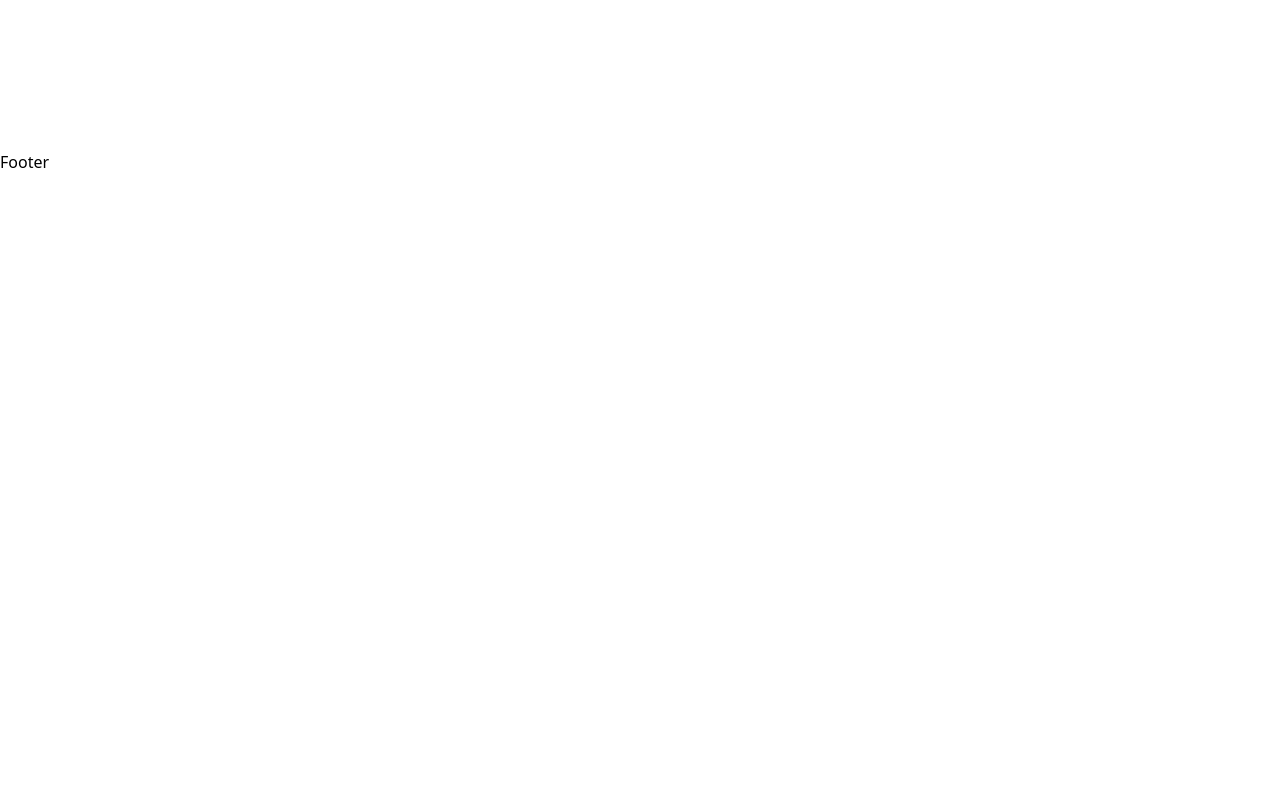
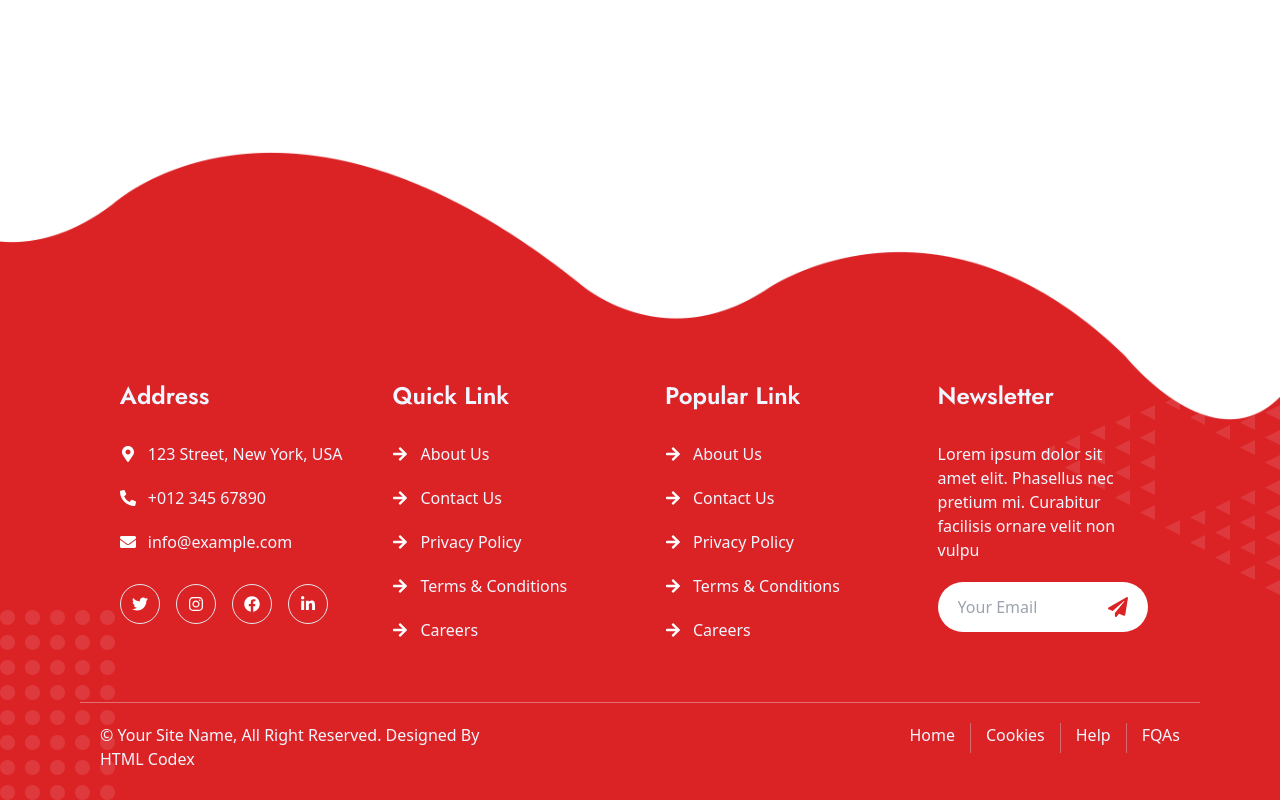
Before and after one commit to PranavPradeep390/fitapp, a React (Create React App) app: page / in a window 1280 px wide. Shown: the part 5766-6566 px from the top of the page. Before the commit the page ends 5940 px from the top, so only its background shows below. Built offline with nearby package versions, Linux system fonts and the light colour scheme.

Commit message:
add footer

```diff
--- a/src/components/Footer.jsx
+++ b/src/components/Footer.jsx
@@ -1,8 +1,184 @@
 import React from 'react'
+import bg from '../Assets/bg-top.png'
+import { FaMapMarkerAlt,FaPhoneAlt,FaEnvelope,FaTwitter,FaInstagram,FaFacebook,FaLinkedinIn,FaPaperPlane,FaArrowRight} from 'react-icons/fa';
+import bgcircle from '../Assets/bg-circle.png'
+import bgtriangle from '../Assets/bg-triangle.png'
+
 
 function Footer() {
   return (
-    <div>Footer</div>
+    <div className='min-h-[650px] bg-[#db2326] bg-no-repeat' style={{ backgroundImage: `url(${bgcircle}),url(${bgtriangle})`, backgroundPosition: 'left bottom, right center',}}>
+      <img src={bg} alt='bottom-bg'/>
+      <div className=' flex justify-center items-center   mt-[-40px] '>
+          <div className='grid lg:grid-cols-4 gap-[50px]  px-[40px] '>
+
+
+            {/* 1st div */}
+             <div className='flex flex-col'>
+                  <div className='mb-[30px]'>
+                    <h1 className='text-[#F0F6FF] font-semibold text-2xl font_jost'>Address</h1>
+                  </div>
+
+                  <div className='flex flex-col space-y-[20px]'>
+                      <div className='flex gap-3'>
+                        <div className=' flex justify-center items-center'> <FaMapMarkerAlt className='text-white'/></div>
+
+                        <p className='text-[#F0F6FF] font-normal '>123 Street, New York, USA</p>
+                      </div>
+                      <div className='flex gap-3'>
+                      <div className=' flex justify-center items-center'>
+                        <FaPhoneAlt  className='text-white'/>
+                        </div>
+                        <p className='text-[#F0F6FF]'>+012 345 67890</p>
+                      </div>
+                      <div className='flex gap-3'>
+                      <div className=' flex justify-center items-center'>
+                        <FaEnvelope  className='text-white'/>
+                        </div>
+                        <p className='text-[#F0F6FF]'>info@example.com</p>
+                      </div>
+                  </div>
+
+                  <div className='flex gap-4 mt-[30px]'>
+                     <div className=' rounded-full w-[40px] h-[40px] flex justify-center items-center border  hover:bg-white  text-white hover:text-[#db2326]'><a><FaTwitter/></a></div>
+                     <div className=' rounded-full w-[40px] h-[40px] flex justify-center items-center border hover:bg-white text-white hover:text-[#db2326]'><a><FaInstagram className=''/></a></div>
+                     <div className=' rounded-full w-[40px] h-[40px] flex justify-center items-center border hover:bg-white text-white hover:text-[#db2326]'><a><FaFacebook className=''/></a></div>
+                     <div className=' rounded-full w-[40px] h-[40px] flex justify-center items-center border hover:bg-white text-white hover:text-[#db2326]'><a><FaLinkedinIn className=''/></a></div>
+                  </div>
+
+             </div>
+
+
+            {/* 2nd div */}
+             <div className='flex flex-col'>
+
+             <div className='mb-[30px]'>
+                    <h1 className='text-[#F0F6FF] font-semibold text-2xl font_jost'>Quick Link</h1>
+                  </div>
+
+                  <div className='flex flex-col space-y-[20px]'>
+                  <div className='flex gap-3'>
+                        <div className=' flex justify-center items-center'> <FaArrowRight className='text-white'/></div>
+
+                        <p className='text-[#F0F6FF] font-normal cursor-pointer transition-transform duration-200 hover:scale-110  '>About Us</p>
+                      </div>
+                      <div className='flex gap-3'>
+                        <div className=' flex justify-center items-center'> <FaArrowRight className='text-white'/></div>
+
+                        <p className='text-[#F0F6FF] font-normal cursor-pointer transition-transform duration-200 hover:scale-110  '>Contact Us</p>
+                      </div>
+                      <div className='flex gap-3'>
+                        <div className=' flex justify-center items-center'> <FaArrowRight className='text-white'/></div>
+
+                        <p className='text-[#F0F6FF] font-normal  cursor-pointer transition-transform duration-200 hover:scale-110 '>Privacy Policy</p>
+                      </div>
+                      <div className='flex gap-3'>
+                        <div className=' flex justify-center items-center'> <FaArrowRight className='text-white'/></div>
+
+                        <p className='text-[#F0F6FF] font-normal cursor-pointer transition-transform duration-200 hover:scale-110  '>Terms & Conditions</p>
+                      </div>
+                      <div className='flex gap-3'>
+                        <div className=' flex justify-center items-center'> <FaArrowRight className='text-white'/></div>
+
+                        <p className='text-[#F0F6FF] font-normal cursor-pointer transition-transform duration-200 hover:scale-110  '>Careers</p>
+                      </div>
+                  </div>
+             </div>
+
+
+
+
+               {/* 3rd div */}
+
+
+             <div className='flex flex-col'>
+
+              <div className='mb-[30px]'>
+                    <h1 className='text-[#F0F6FF] font-semibold text-2xl font_jost'>Popular Link</h1>
+                  </div>
+
+                  <div className='flex flex-col space-y-[20px]'>
+                  <div className='flex gap-3'>
+                        <div className=' flex justify-center items-center'> <FaArrowRight className='text-white'/></div>
+
+                        <p className='text-[#F0F6FF] font-normal cursor-pointer transition-transform duration-200 hover:scale-110 '>About Us</p>
+                      </div>
+                      <div className='flex gap-3'>
+                        <div className=' flex justify-center items-center'> <FaArrowRight className='text-white'/></div>
+
+                        <p className='text-[#F0F6FF] font-normal cursor-pointer transition-transform duration-200 hover:scale-110  '>Contact Us</p>
+                      </div>
+                      <div className='flex gap-3'>
+                        <div className=' flex justify-center items-center'> <FaArrowRight className='text-white'/></div>
+
+                        <p className='text-[#F0F6FF] font-normal cursor-pointer transition-transform duration-200 hover:scale-110  '>Privacy Policy</p>
+                      </div>
+                      <div className='flex gap-3'>
+                        <div className=' flex justify-center items-center'> <FaArrowRight className='text-white'/></div>
+
+                        <p className='text-[#F0F6FF] font-normal cursor-pointer transition-transform duration-200 hover:scale-110  '>Terms & Conditions</p>
+                      </div>
+                      <div className='flex gap-3'>
+                        <div className=' flex justify-center items-center'> <FaArrowRight className='text-white'/></div>
+
+                        <p className='text-[#F0F6FF] font-normal cursor-pointer transition-transform duration-200 hover:scale-110  '>Careers</p>
+                      </div>
+                  </div>
+                          </div>
+
+
+
+
+
+         <div className='flex flex-col'>
+
+                    <div className='mb-[30px]'>
+                          <h1 className='text-[#F0F6FF] font-semibold text-2xl font_jost'>Newsletter</h1>
+                        </div>
+                      <div className='mb-[20px]'>
+                        <p className=' w-[200px] text-[#F0F6FF] font-normal'>Lorem ipsum dolor sit amet elit. Phasellus nec pretium mi. Curabitur facilisis ornare velit non vulpu</p>
+                      </div>
+
+                      <div className='bg-white w-[210px] h-[50px] rounded-full flex justify-center items-center px-[10px] lg:mb-0 mb-[20px]'>
+                          <input  type='email' placeholder='Your Email' className='w-[150px] outline-none focus:outline-none'/>
+                          <FaPaperPlane className='text-[#db2326] text-[20px]'/>
+
+                      </div>
+
+                    </div>
+          </div>
+
+
+      </div>
+
+      <div className='mt-[60px] px-[80px]'>
+      <hr className='mx-auto mt-10 opacity-40 w-full '/>
+      </div>
+
+
+      <div className='px-[100px]'>
+
+      <div className='flex lg:flex-row  flex-col mt-[20px] gap-[400px] '>
+
+          <p className='text-[#F0F6FF] font-normal'>© Your Site Name, All Right Reserved. Designed By HTML Codex
+          </p>
+
+        <div className='flex gap-[15px]'>
+         <p className='text-[#F0F6FF] font-normal cursor-pointer'>Home</p>
+         <div className="w-[1px] h-[30px] opacity-40 bg-gray-300"></div>
+         <p className='text-[#F0F6FF] font-normal cursor-pointer'>Cookies</p>
+         <div className="w-[1px] h-[30px] opacity-40 bg-gray-300"></div>
+         <p className='text-[#F0F6FF] font-normal cursor-pointer'>Help</p>
+         <div className="w-[1px] h-[30px] opacity-40 bg-gray-300"></div>
+         <p className='text-[#F0F6FF] font-normal cursor-pointer'>FQAs</p>
+        </div>
+      </div>
+
+
+      </div>
+
+
+    </div>
   )
 }
 
```
Also changed, not shown: src/Assets/bg-top.png (added), 1 other file (tests, documents, lock files or other folders).
